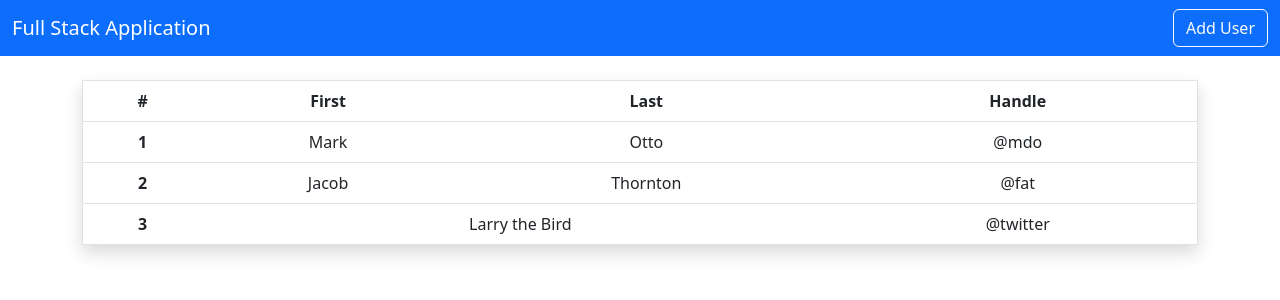
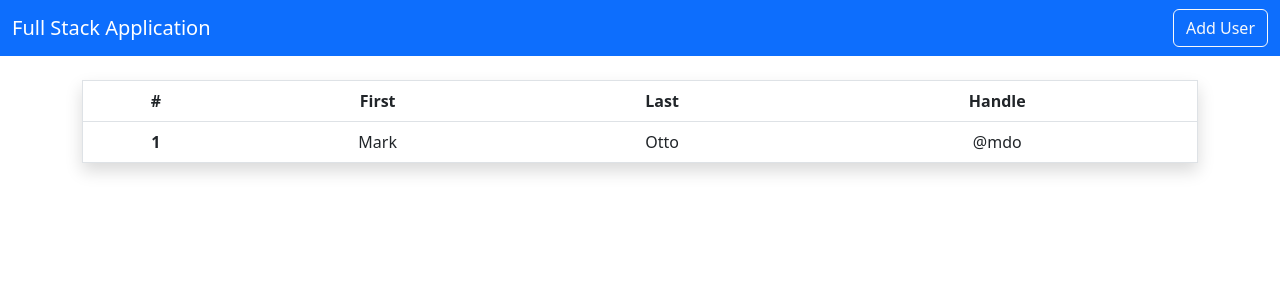
Before and after one commit to chocho77/fullstackapp, a React (Create React App) app in the folder fullstackappone/fullstack-fronted/fullstack-front/: page / in a window 1280 px wide. Shown: the top 300 px of the page. Built offline with nearby package versions, Linux system fonts and the light colour scheme; no server answers.

Commit message:
Update Home.js

```diff
--- a/fullstackappone/fullstack-fronted/fullstack-front/src/pages/Home.js
+++ b/fullstackappone/fullstack-fronted/fullstack-front/src/pages/Home.js
@@ -35,17 +35,6 @@ export default function Home() {
       <td>Otto</td>
       <td>@mdo</td>
     </tr>
-    <tr>
-      <th scope="row">2</th>
-      <td>Jacob</td>
-      <td>Thornton</td>
-      <td>@fat</td>
-    </tr>
-    <tr>
-      <th scope="row">3</th>
-      <td colspan="2">Larry the Bird</td>
-      <td>@twitter</td>
-    </tr>
   </tbody>
 </table>
         </div>
```
